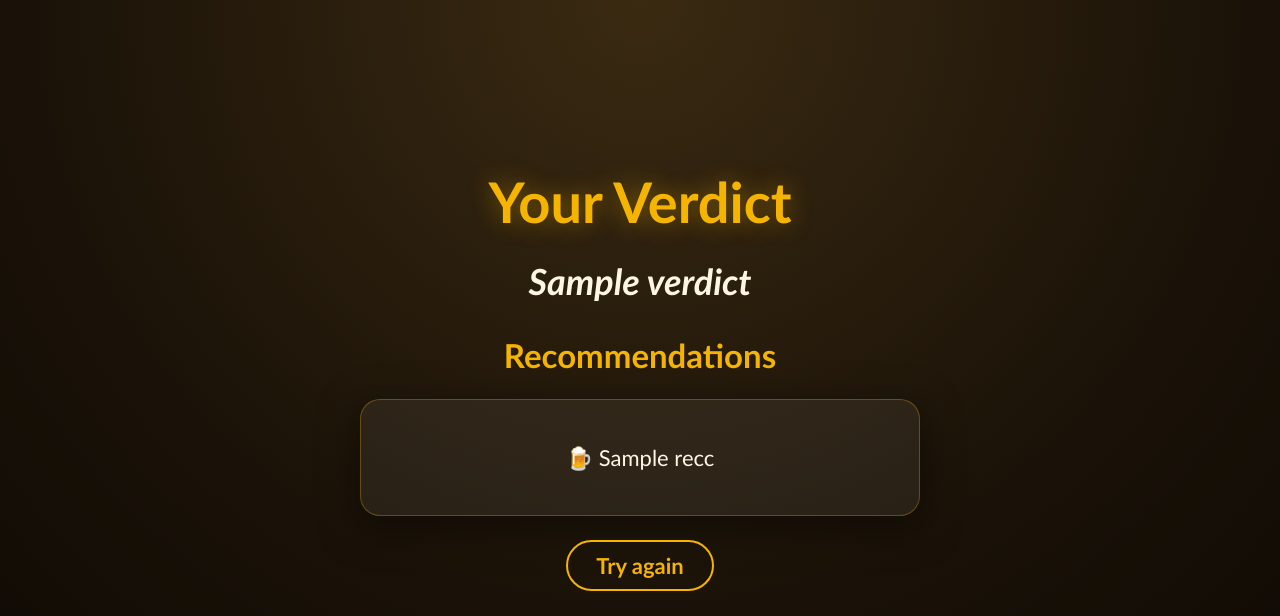
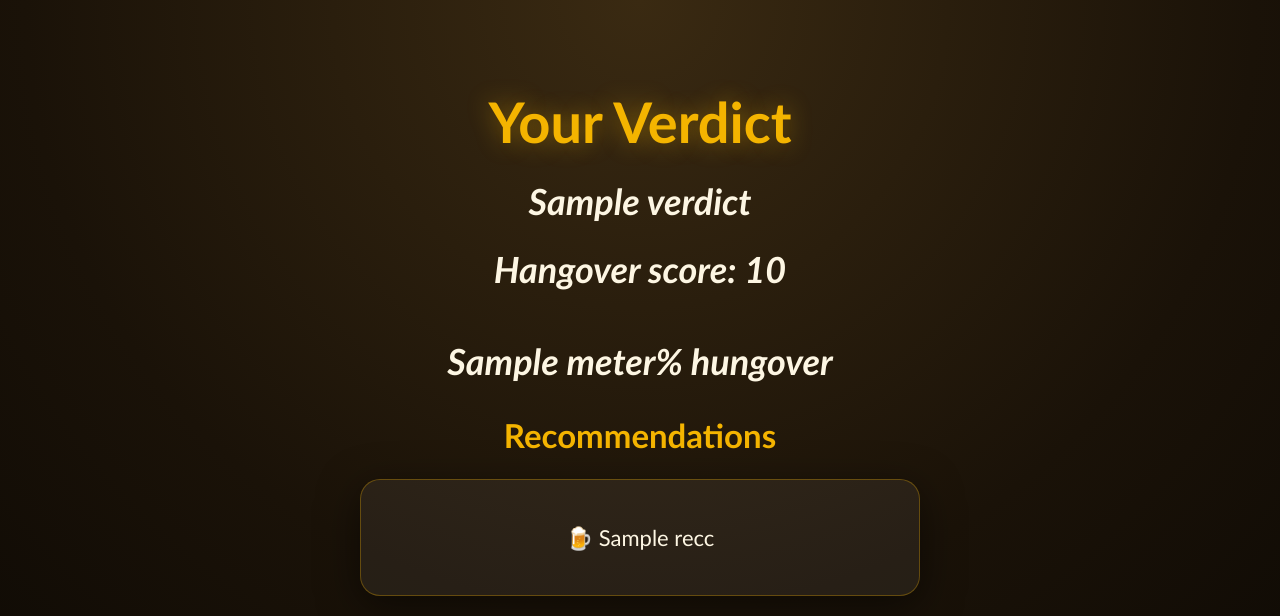
Before and after one commit to mikarvin/hangover_calculator, a Flask app: template templates/result.html in a window 1280 px wide. Shown: the top 616 px of the page. Run offline with Flask 3, Linux system fonts and the light colour scheme; the template is opened without the code that fills it: most values are stand-ins (such as "Sample title", 1, 10 or a date in 2020).

Commit message:
added hangover percantage meeter

```diff
--- a/app.py
+++ b/app.py
@@ -1,5 +1,5 @@
 from flask import Flask, render_template, request, redirect
-from logic import calculate_score, get_hangover
+from logic import calculate_score, get_hangover, calculate_meter
 
 app = Flask(__name__)
 
@@ -17,8 +17,10 @@ def result():
     cocktails = int(request.form["cocktails"])
     wines = int(request.form["wines"])
     #Score calc
-    score = calculate_score(beers, shots, cocktails, wines) #Calculate score based on num of drinks
+    score = calculate_score(beers, shots, cocktails, wines)
+    #Calculate %
+    meter = calculate_meter(score)
     #Verdict and recommendations
     verdict, recc = get_hangover(score) #pass it back to logic page to get_hangover function
 
-    return render_template("result.html", verdict=verdict, recc=recc)
+    return render_template("result.html", verdict=verdict, recc=recc, score=score, meter=meter)
--- a/logic.py
+++ b/logic.py
@@ -1,3 +1,9 @@
+#Percentage score
+def calculate_meter(score):
+    pscore = (score / 8) * 100
+    return round(pscore, 1)
+
+
 #Total score function
 def calculate_score(beers, shots, cocktails, wines):
     score = beers * 0.3 + shots * 1.1 + cocktails * 0.8 + wines * 0.5
--- a/templates/result.html
+++ b/templates/result.html
@@ -1,22 +1,30 @@
 <!DOCTYPE html>
 <html>
 <head>
+    <title>Your Verdict</title>
     <link rel="stylesheet" href="{{ url_for('static', filename='style.css') }}">
-    <title>Your Verdict</title>
 </head>
 <body>
     <h1>Your Verdict</h1>
 
-    <p>{{ verdict }}</p> <!-- Jinja drops value of verdict from app.py ezpz -->
+    <p>{{ verdict }}</p> {# Jinja drops value of verdict from app.py #}
+
+    <p class="meter-label">Hangover score: {{ score }}</p>
+
+    <div class="meter">
+        <div class="meter-fill" style="width: {{ meter }}%"></div>
+    </div>
+    <p class="meter-label">{{ meter }}% hungover</p>
 
     <h2>Recommendations</h2>
     <ul>
-        {% for r in recc %} <!-- basically a for loop-->
+        {% for r in recc %} {# basically a for loop #}
             <li>{{ r }}</li>
-        {% endfor %} <!-- loop end -->
+        {% endfor %} {# loop end #}
     </ul>
 
     <a href="/">Try again</a>
-<footer>For fun only, not medical advice.</footer>
+
+    <footer>For fun only, not medical advice.</footer>
 </body>
 </html>
```
Also changed, not shown: templates/index.html (+4 -4 lines).
